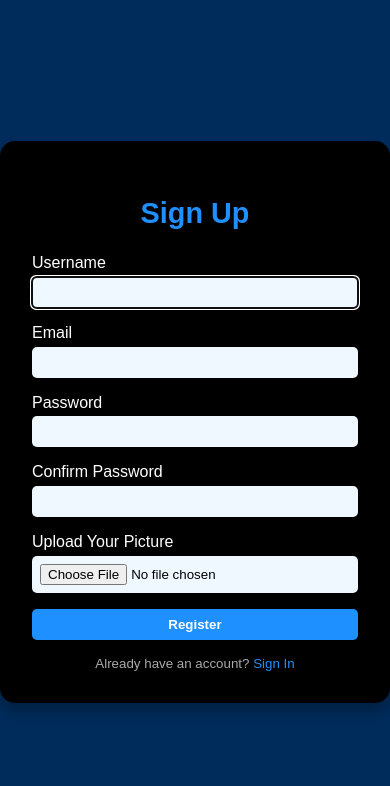
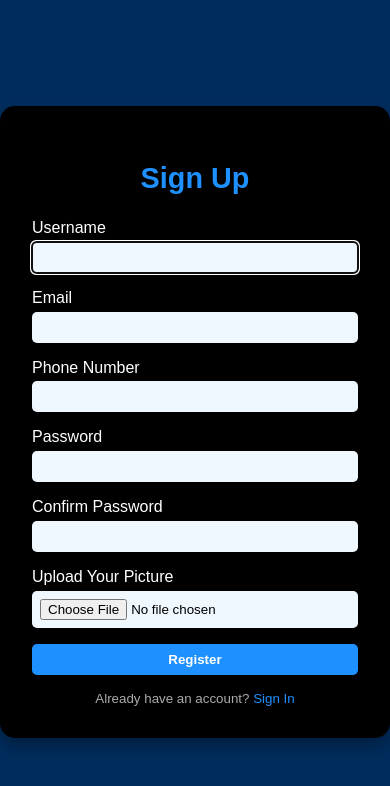
Before and after one commit to furqann76/Post-Website, a Django app: page /register/ in a window 390 px wide. Shown: the top 786 px of the page. Run offline with Django 5.2, Linux system fonts and the light colour scheme; some libraries are stand-ins or nearby versions.

Commit message:
added phone number field

```diff
--- a/blog/form.py
+++ b/blog/form.py
@@ -1,6 +1,7 @@
 from django import forms
 from django.contrib.auth.forms import UserCreationForm
 from django.contrib.auth.models import User
+from .models import Profile
 
 
 class UserRegisterForm(UserCreationForm):
@@ -9,14 +10,25 @@ class UserRegisterForm(UserCreationForm):
     password1 = forms.CharField(label="Password", widget=forms.PasswordInput)
     password2 = forms.CharField(label="Confirm Password", widget=forms.PasswordInput)
     profile_pic = forms.ImageField(required=False)
+    phone_number = forms.CharField(max_length=15)
 
     class Meta:
         model = User
-        fields = ("username", "email", "password1", "password2", "profile_pic")
+        fields = (
+            "username",
+            "email",
+            "phone_number",
+            "password1",
+            "password2",
+            "profile_pic",
+        )
 
     def save(self, commit=True):
         user = super().save(commit=False)
         user.email = self.cleaned_data["email"]
         if commit:
             user.save()
+            user.profile.phone_number = self.cleaned_data["phone_number"]
+            user.profile.profile_pic = self.cleaned_data["profile_pic"]
+            user.profile.save()
         return user
--- a/blog/models.py
+++ b/blog/models.py
@@ -8,6 +8,7 @@ from django.dispatch import receiver
 class Profile(models.Model):
     user = models.OneToOneField(User, on_delete=models.CASCADE)
     profile_pic = models.ImageField(upload_to="profile_pics/", blank=True, null=True)
+    phone_number = models.CharField(max_length=15, blank=True)
 
     def __str__(self):
         return self.user.username
--- a/blog/templates/blog/register.html
+++ b/blog/templates/blog/register.html
@@ -84,6 +84,12 @@
             {{ form.email|add_class:"form-control" }}
         </div>
 
+        <!-- Phone Number -->
+        <div>
+            <label class="form-label">Phone Number</label>
+            {{ form.phone_number|add_class:"form-control" }}
+        </div>
+
         <!-- Password -->
         <div>
             <label class="form-label">Password</label>
```
Also changed, not shown: blog/migrations/0004_profile_phone_number.py (added).
